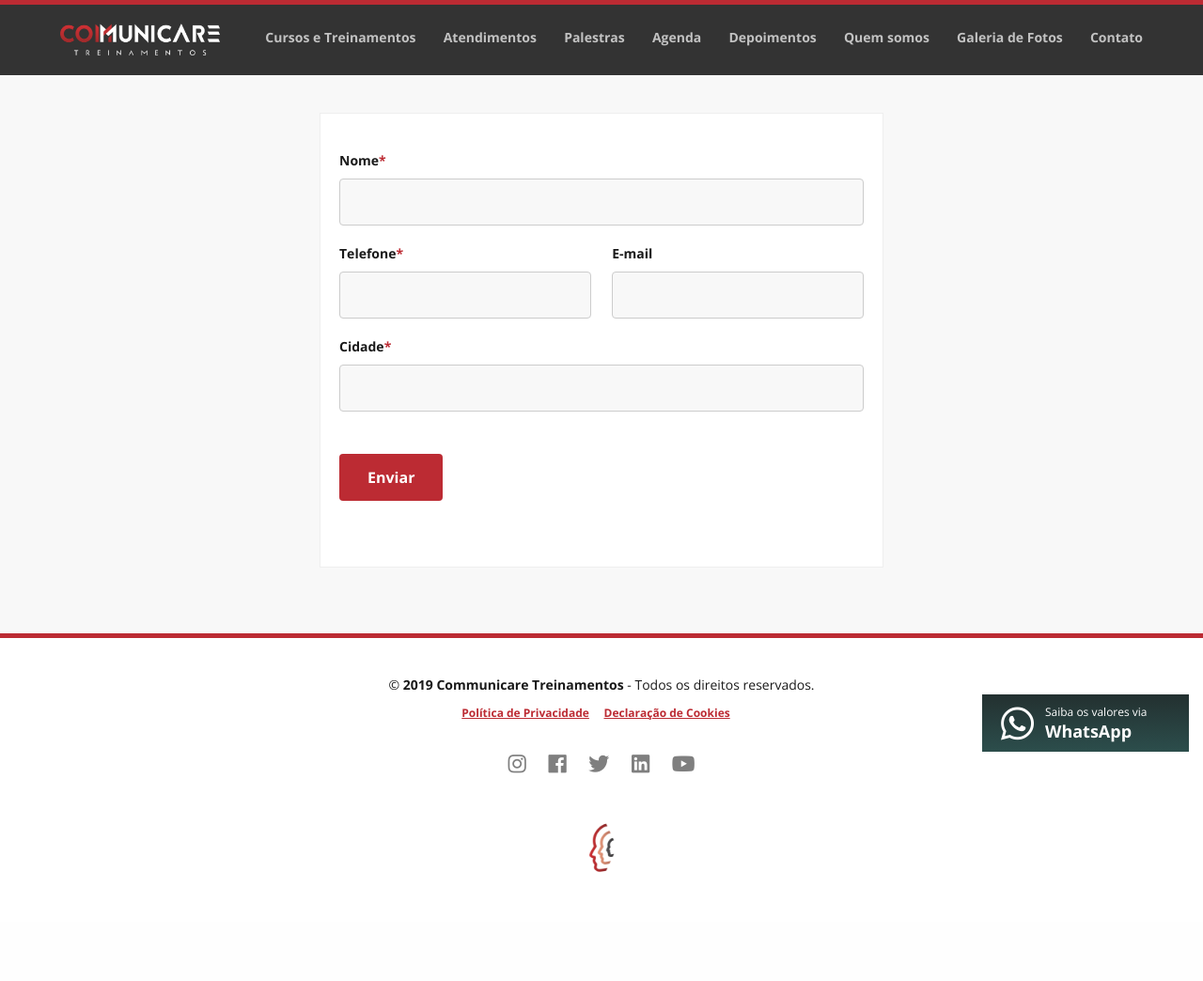
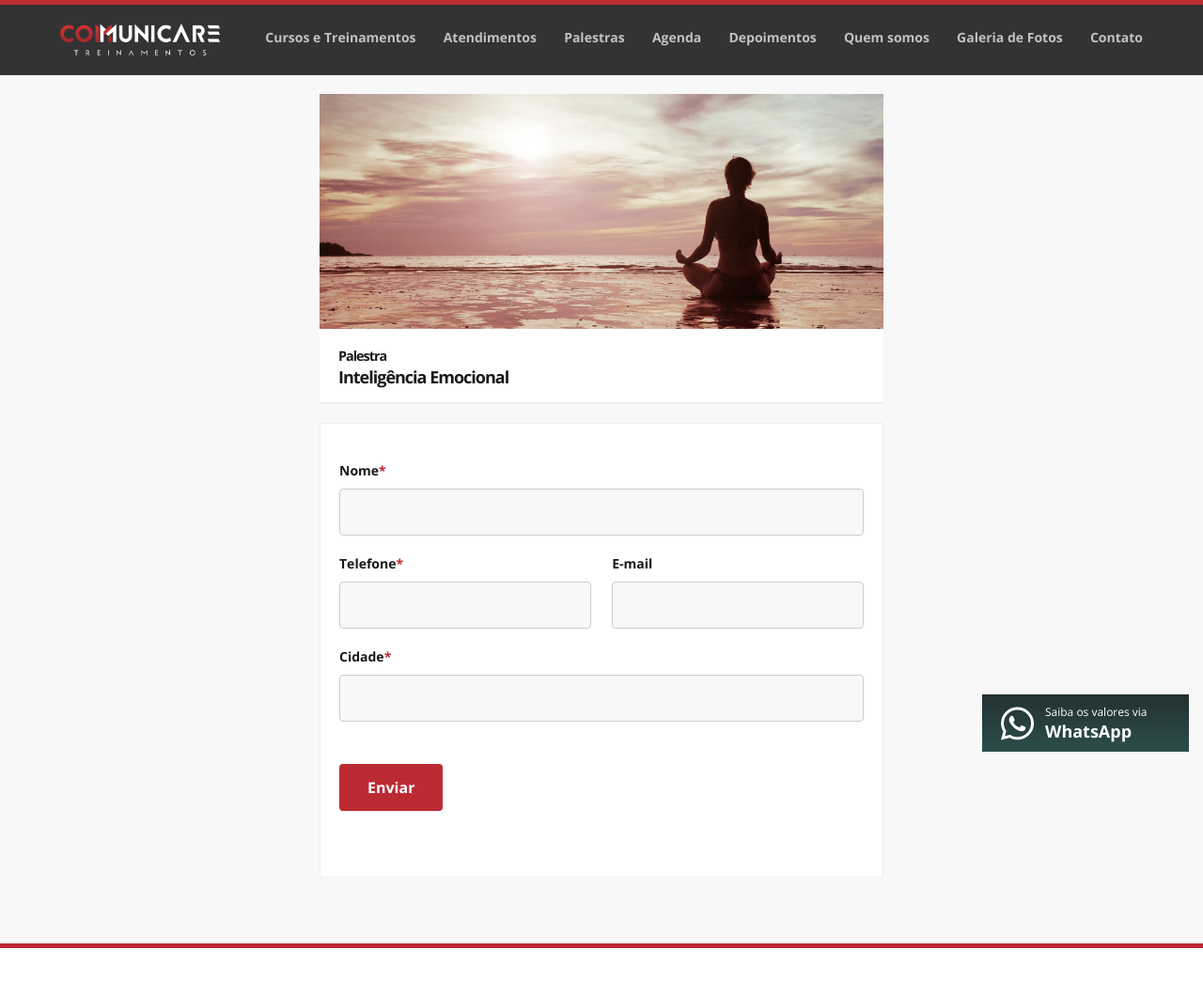
Before and after one commit to ConTTudOweb/CommunicareProject, a Django app: page /solicitar-palestra/ in a window 1280 px wide. Shown: the top 1044 px of the page at 94% size. Before the commit the page ends 928 px from the top, so only its background shows below. Run offline with Django 3.2, Linux system fonts and the light colour scheme; some libraries are stand-ins or nearby versions.

Commit message:
Solicitar palestra!

```diff
--- a/templates/interested_form.html
+++ b/templates/interested_form.html
@@ -9,6 +9,19 @@
 {% block content %}
     <section class="register">
         <div class="holder">
+
+            <img src="{% static '/images/palestras/ie-banner.jpg' %}">
+
+            <div class="register-header">
+
+                <h2>
+                    <small>Palestra</small>
+                    <br>
+                    {{ PALESTRA_INTELIGENCIA_EMOCIONAL.titulo }}
+                </h2>
+
+            </div> <!-- /register-header -->
+
             <div class="register-entry" id="results">
                 <form method="POST" class="register-form" id="interested-form">{% csrf_token %}
                     <ul>
```
